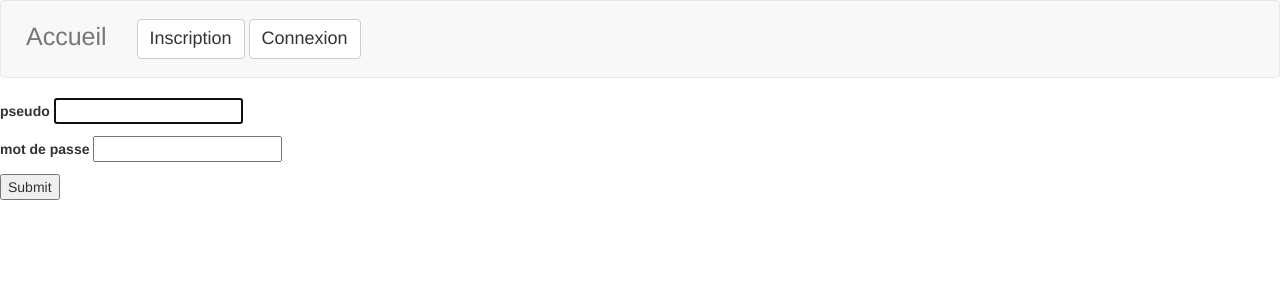
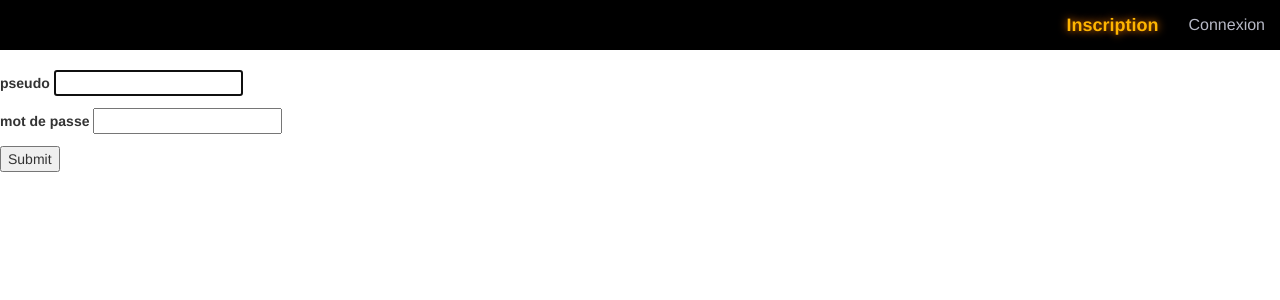
Before and after one commit to Lanedon/Guildmaster, a Node server app: page /guildmaster/connexion in a window 1280 px wide. Shown: the top 300 px of the page. Run offline with Node 20, Linux system fonts and the light colour scheme.

Commit message:
Primary bar style #1

```diff
--- a/public/css/accueil.css
+++ b/public/css/accueil.css
@@ -1 +1 @@
-body{background:url(https://placekitten.com/1900/1080) center 66px no-repeat;width:100%;height:100%}
+body{background:url(https://placekitten.com/1900/1080) center 50px no-repeat;width:100%;height:100%}
--- a/public/css/accueil.less
+++ b/public/css/accueil.less
@@ -1,5 +1,5 @@
 body {
-	background: url("https://placekitten.com/1900/1080") transparent center 66px no-repeat;
+	background: url("https://placekitten.com/1900/1080") transparent center 50px no-repeat;
 	width: 100%;
 	height: 100%;
 }
--- a/public/css/style.css
+++ b/public/css/style.css
@@ -1 +1 @@
-#primary-bar{padding:10px}#primary-bar .navbar-brand{font-size:25px}#primary-bar button{font-size:18px}
+#primary-bar{background:#000;border:0;border-radius:0;padding:0;height:50px}#primary-bar a{color:#B7B9C6;font-size:16px}#primary-bar a:hover{color:#fff;border-bottom:1px solid #fff}.lien-actif{font-size:18px!important;color:#feb500!important;font-weight:700;text-shadow:0 0 8px #fe7d00}.lien-actif:hover{border-bottom-color:#feb500!important}
--- a/public/css/style.less
+++ b/public/css/style.less
@@ -1,10 +1,25 @@
 #primary-bar {
-	padding: 10px;
-	.navbar-brand {
-		font-size: 25px;
-	}
-	button {
-		font-size: 18px;
-
+	background: black;
+	border: 0;
+	border-radius: 0;
+	padding: 0px;
+	height: 50px;
+	a {
+		color: #B7B9C6;
+		font-size: 16px;
+		&:hover {
+			color: white;
+			border-bottom: 1px solid white;
+		}
 	}
 }
+
+.lien-actif {
+	font-size: 18px !important;
+	color : #feb500 !important;
+	font-weight : bold;
+	text-shadow : 0px 0px 8px #fe7d00;
+	&:hover {
+		border-bottom-color: #feb500 !important;
+	}
+}
--- a/views/header.ejs
+++ b/views/header.ejs
@@ -3,16 +3,12 @@
 <nav id="primary-bar" class="navbar navbar-default">
   	<div class="container-fluid">
   		<div class="navbar-header">
-  			<a class="navbar-brand" href="/guildmaster">Accueil</a>
   		</div>
-  		<% if(role['role']=='anonyme'){ %>
-  		<form class="navbar-form navbar-left" role="search">
-  			<button type="submit" class="btn btn-default">Inscription</button>
-  			<button type="submit" class="btn btn-default">Connexion</button>
-  		</form>
-  		<% } %>
-  		<ul class="nav navbar-nav">
-			<% if(role['role']=='admin'){ %>
+  		<ul class="nav navbar-nav navbar-right">
+  			<% if(role['role']=='anonyme'){ %>
+  			<li><a href="/guildmaster/inscription" class="lien-actif">Inscription</a></li>
+  			<li><a href="/guildmaster/connexion">Connexion</a></li>
+			<%  } if(role['role']=='admin'){   %>
 			<li><a href="/guildmaster/gestion">Gestion utilisateurs</a></li>
 			<%  } if(role['role']!='anonyme'){ %>
 			<li><a href="/guildmaster/profil">Profil</a></li>
```
